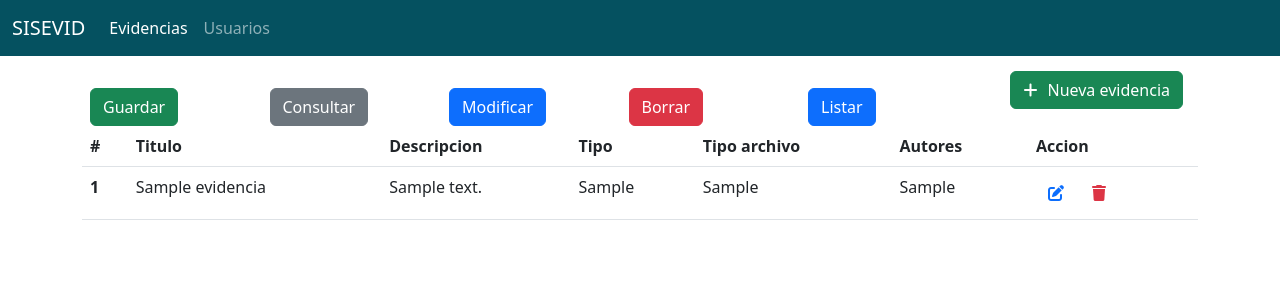
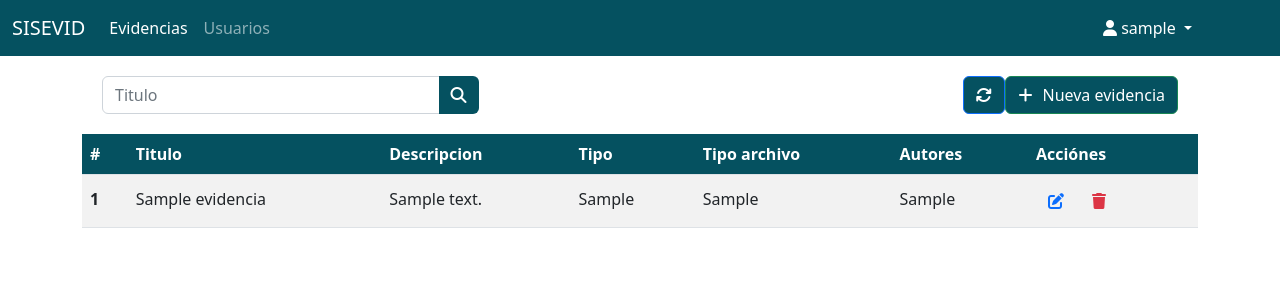
Before and after one commit to FabianFerrer12/SISEVID, a PHP site: page /view/ViewEvidencia.php in a window 1280 px wide. Shown: the top 300 px of the page. Run offline with PHP 8.4, Linux system fonts and the light colour scheme; the visitor is signed in with stand-in values (Sample User, id 1); tables that the repository leaves empty hold one stand-in row (values such as "Sample post"); some libraries are stand-ins or nearby versions.

Commit message:
segunda entrega

```diff
--- a/controller/EvidenciaController.php
+++ b/controller/EvidenciaController.php
@@ -73,6 +73,38 @@
             return $this->objEvidencia;
         }
 
+        function buscar($titulo){
+            // $ID_Evidencia=$this->objEvidencia->getID_EVIDENCIA();
+            $mysqli = new mysqli("localhost","root","socrates","SISEVID");
+            $mat=[];
+            $i=0;
+
+            if ($mysqli -> connect_errno) {
+                echo "Failed to connect to MySQL: " . $mysqli -> connect_error;
+                exit();
+            }
+
+            $sql = "SELECT * FROM evidencia WHERE TITULO LIKE '%$titulo%'";
+
+            $resultado=$mysqli->query($sql);
+            while($row = $resultado->fetch_assoc()){
+                $mat[$i][0]=$row['TITULO'];
+                $mat[$i][1]=$row['DESCRIPCIÓN'];
+                $mat[$i][2]=$row['TIPO'];
+                $mat[$i][3]=$row['TIPO_ARCHIVO'];
+                $mat[$i][4]=$row['FECHA_CREACION_EVIDENCIA'];
+                $mat[$i][5]=$row['FECHA_REGISTRO_EVIDENCIA'];
+                $mat[$i][6]=$row['AUTORES'];
+                $mat[$i][7]=$row['OBSERVACION'];
+                $mat[$i][8]=$row['ESTADO'];
+                $mat[$i][9]=$row['ID_EVIDENCIA'];
+                $i++;
+            }
+            $resultado->free_result();
+            $mysqli -> close();
+            return $mat;
+        }
+
         function actualizar(){
             $titu=$this->objEvidencia->getTitulo();
             $des=$this->objEvidencia->getDescripcion();
--- a/controller/UsuarioController.php
+++ b/controller/UsuarioController.php
@@ -30,7 +30,8 @@ class UsuarioController
             $usuarioController = new  UsuarioController();
             $usuarioRol = $usuarioController->consultarRolEspecifico($description);
             $usuarioRolId = $usuarioRol->getID();
-            $sql = "INSERT INTO `sisevid`.`usuario` (`ID_USUARIO`,`ID_USUARIO_INFO_CONTACTO`,`ID_USUARIO_ROLES`,`USUARIO`,`CONTRASEÑA`,`USUARIO_CREACION`,`FECHA_CREACION`) VALUES ('" . $ID_USER . "','" . $ID_C_I . "','" . $usuarioRolId . "','" . $USER . "','" . $PASSWORD . "','" . $USUARIO_CREACION . "',CURDATE());";
+
+            $sql = "INSERT INTO `sisevid`.`usuario` (`ID_USUARIO`,`ID_USUARIO_INFO_CONTACTO`,`ID_USUARIO_ROLES`,`USUARIO`,`CONTRASEÑA`,`USUARIO_CREACION`,`FECHA_CREACION`) VALUES ('" . $ID_USER . "','" . $ID_C_I . "','" . $usuarioRolId . "','" . $USER . "','" . $PASSWORD . "','" . $USUARIO_CREACION . "',NOW());";
 
             $DB->ejecutarComandoSql($sql);
             $DB->cerrarBd();
--- /dev/null
+++ b/view/CerrarSession.php
@@ -0,0 +1,5 @@
+<?php
+session_start();
+session_destroy();
+header('Location: ../index.php');
+?>
--- a/view/ViewEvidencia.php
+++ b/view/ViewEvidencia.php
@@ -27,6 +27,7 @@ $btnEditar = "";
 $btnNuevo = "";
 $btnGuardar = "";
 $idFila = "";
+$inputBuscar = "";
 
 if (isset($_POST['ID_EVIDENCIA'])) $idEvi = $_POST['ID_EVIDENCIA'];
 if (isset($_POST['TITULO'])) $titu = $_POST['TITULO'];
@@ -41,6 +42,8 @@ if (isset($_POST['OBSERVACION'])) $Observacion = $_POST['OBSERVACION'];
 if (isset($_POST['ESTADO'])) $Estado = $_POST['ESTADO'];
 // if (isset($_POST['USUARIO_CREACION'])) $UsuarioCreacion = $_POST['USUARIO_CREACION'];
 // if (isset($_POST['FECHA_CREACION'])) $FechaCreacion = $_POST['FECHA_CREACION'];
+
+if (isset($_POST['inputBuscar'])) $inputBuscar = $_POST['inputBuscar'];
 
 function borrar2($id_evidencia){
     echo '<script language="javascript">alert("entro");</script>';
@@ -108,17 +111,8 @@ switch ($bot) {
   case 'Consultar':
     $objEvidencia = new Evidencia($idEvi, "", "", "", "", "", "", "", "", "", "");
     $objEvidenciaController = new EvidenciaController($objEvidencia);
-    $objEvidencia = $objEvidenciaController->consultar();
-    // var_dump($objEvidencia);
-    $titu=$objEvidencia->getTitulo();
-    $descrip=$objEvidencia->getDescripcion();
-    $tipo=$objEvidencia->getTipo();
-    $TipoArchivo=$objEvidencia->getTipoArchivo();
-    $FechaCreacionEvi=$objEvidencia->getFechaCreacion();
-    $FechaRegistroEvi=$objEvidencia->getFechaRegistroEvidencia();
-    $Autores=$objEvidencia->getAutores();
-    $Observacion=$objEvidencia->getObservacion();
-    $Estado=$objEvidencia->getESTADO();
+    $mat = $objEvidenciaController->buscar($inputBuscar);
+
     break;
 
   case 'Modificar':
@@ -147,10 +141,6 @@ switch ($bot) {
     break;
 }
 
-
-
-
-//var_dump($objPersona); muestra todo el objto
 ?>
 
 <!DOCTYPE html>
@@ -163,6 +153,7 @@ switch ($bot) {
     <link href="https://cdn.jsdelivr.net/npm/bootstrap@5.2.0/dist/css/bootstrap.min.css" rel="stylesheet">
     <script src="https://cdn.jsdelivr.net/npm/bootstrap@5.2.0/dist/js/bootstrap.bundle.min.js"></script>
     <script src="https://kit.fontawesome.com/99291d97ef.js" crossorigin="anonymous"></script>
+    <script src="//cdn.jsdelivr.net/npm/sweetalert2@11"></script>
 
 </head>
 
@@ -182,43 +173,47 @@ switch ($bot) {
                     <li class="nav-item">
                         <a class="nav-link" href="./Register.php">Usuarios</a>
                     </li>
+                    <li class="nav-item dropdown" style="position: absolute;right: 80px;">
+                        <a class="nav-link active dropdown-toggle" href="#" id="navbarDropdown" role="button"
+                            data-bs-toggle="dropdown" aria-expanded="false">
+                            <i class="fas fa-user"></i>
+                            <?php echo $_SESSION['USER']; ?>
+                        </a>
+                        <ul class="dropdown-menu" aria-labelledby="navbarDropdown">
+                            <li><a class="dropdown-item" href="./CerrarSession.php">Cerrar session</a></li>
+                        </ul>
+                    </li>
                 </ul>
             </div>
         </div>
     </nav>
     <form id="idViewEvidencia" action="ViewEvidencia.php" method="post">
-        <!-- <div class="container-fluid p-5 text-white text-center" style="background: #055160;">
-            <h1>Evidencias</h1>
-        </div> -->
-
         <div class="container">
-            <button type="button" class="btn btn-success" data-bs-toggle="modal" data-bs-target="#staticBackdrop"
-                value="aa" name="btnNuevo" style="position: relative;float: right;margin: 15px;">
-                <i class="fa-solid fa-plus" style= "margin-right: 10px;"></i>Nueva evidencia
-            </button>
-
-            <div class="row">
-                <div class="row g-3">
-                    <div class="col">
-                        <input type="submit" class="btn btn-success" value="Guardar" name="btn" />
+            <div style="margin:20px;">
+                <div style="display: flex; align-items: center; justify-content: space-between;">
+                    <div class="input-group" style="width: 35%;">
+                        <input class="form-control" type="text" placeholder="Titulo" name="inputBuscar" value="<?php echo $inputBuscar?>">
+                        <button type="submit" class="btn btn-primary" value="Consultar" name="btn"
+                            style="background: #055160;border-style: hidden"><i
+                                class="fa-solid fa-magnifying-glass"></i></button>
                     </div>
-                    <div class="col">
-                        <input type="submit" class="btn btn-secondary" value="Consultar" name="btn" />
-                    </div>
-                    <div class="col">
-                        <input type="submit" class="btn btn-primary" value="Modificar" name="btn" />
-                    </div>
-                    <div class="col">
-                        <input type="submit" class="btn btn-danger" value="Borrar" name="btn" />
-                    </div>
-                    <div class="col">
-                        <input type="submit" class="btn btn-primary" value="Listar" name="btn" />
+                    <div style="display: flex;justify-content: space-between; width: 20%;">
+                        <div class="">
+                            <button type="submit" class="btn btn-primary" value="Listar" name="btn"
+                                style="background: #055160"><i class="fas fa-sync"></i></button>
+                        </div>
+                        <div class="">
+                            <button type="button" class="btn btn-success" data-bs-toggle="modal"
+                                style="background: #055160" data-bs-target="#staticBackdrop" name="btnNuevo">
+                                <i class="fa-solid fa-plus" style="margin-right: 10px;"></i>Nueva evidencia
+                            </button>
+                        </div>
                     </div>
                 </div>
             </div>
 
-            <table class="table">
-                <thead>
+            <table class="table table-striped" style="vertical-align: initial;">
+                <thead style="background: #055160;color: white;">
                     <tr>
                         <th scope="col">#</th>
                         <th scope="col">Titulo</th>
@@ -226,7 +221,7 @@ switch ($bot) {
                         <th scope="col">Tipo</th>
                         <th scope="col">Tipo archivo</th>
                         <th scope="col">Autores</th>
-                        <th scope="col">Accion</th>
+                        <th scope="col">Acciónes</th>
                     </tr>
                 </thead>
                 <tbody>
@@ -242,8 +237,8 @@ switch ($bot) {
                         <td><?php echo $mat[$i][6]; ?></td>
                         <td>
                             <div style="display: flex,justify-content: space-between;">
-                                <button class="btn btn-outline-primary" style="border-style: hidden"
-                                    value="<?php echo $mat[$i][9]; ?>" name="btnEditar" data-bs-toggle="modal"
+                                <button class="btn btn-outline-primary" style="border-style: hidden" type="submit"
+                                    data-bs-toggle="modal" value="<?php echo $mat[$i][9]; ?>" name="btnEditar"
                                     data-bs-target="#staticBackdrop"><i class="fa-solid fa-pen-to-square"></i></button>
                                 <button class="btn btn-outline-danger" style="border-style: hidden"
                                     value="<?php echo $mat[$i][9]; ?>" name="btnBorrar" type="submit"><i
```
Also changed, not shown: index.php (+56 -3 lines), view/Register.php (+12 -1 lines).
